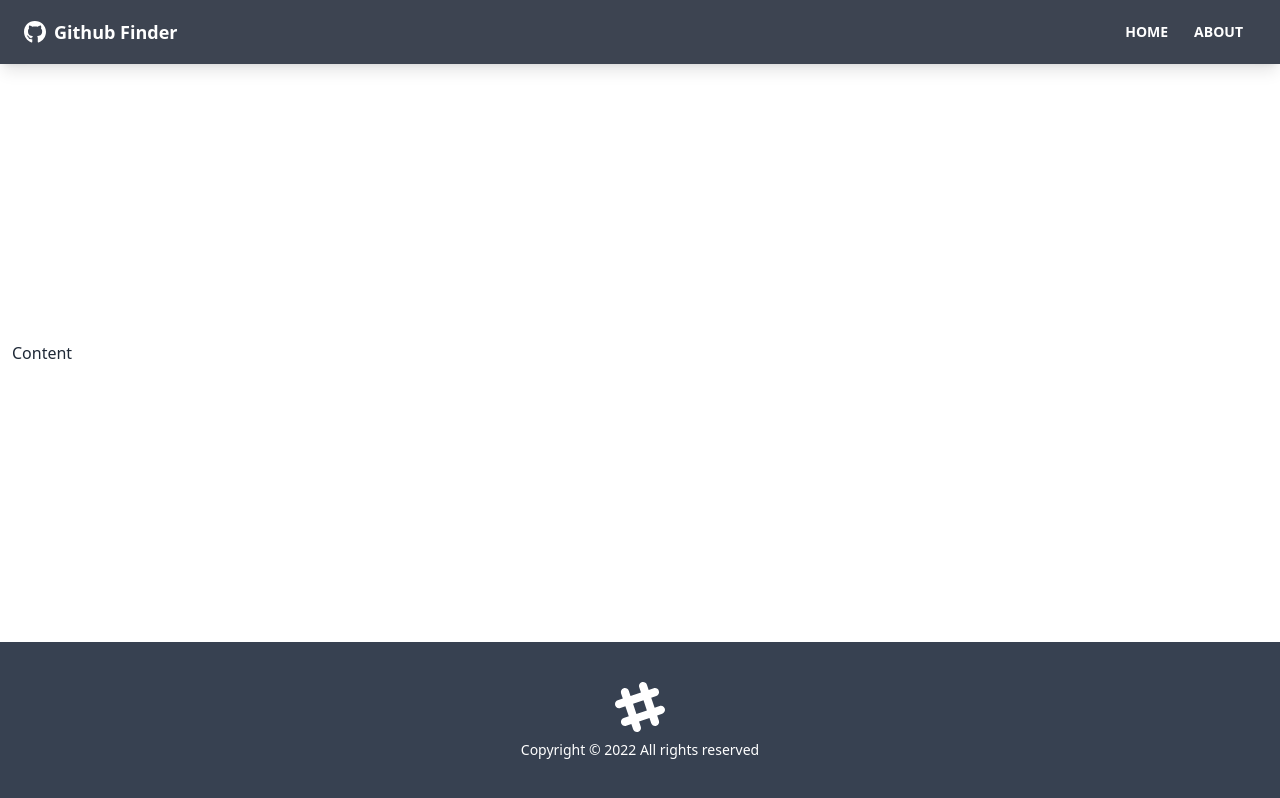
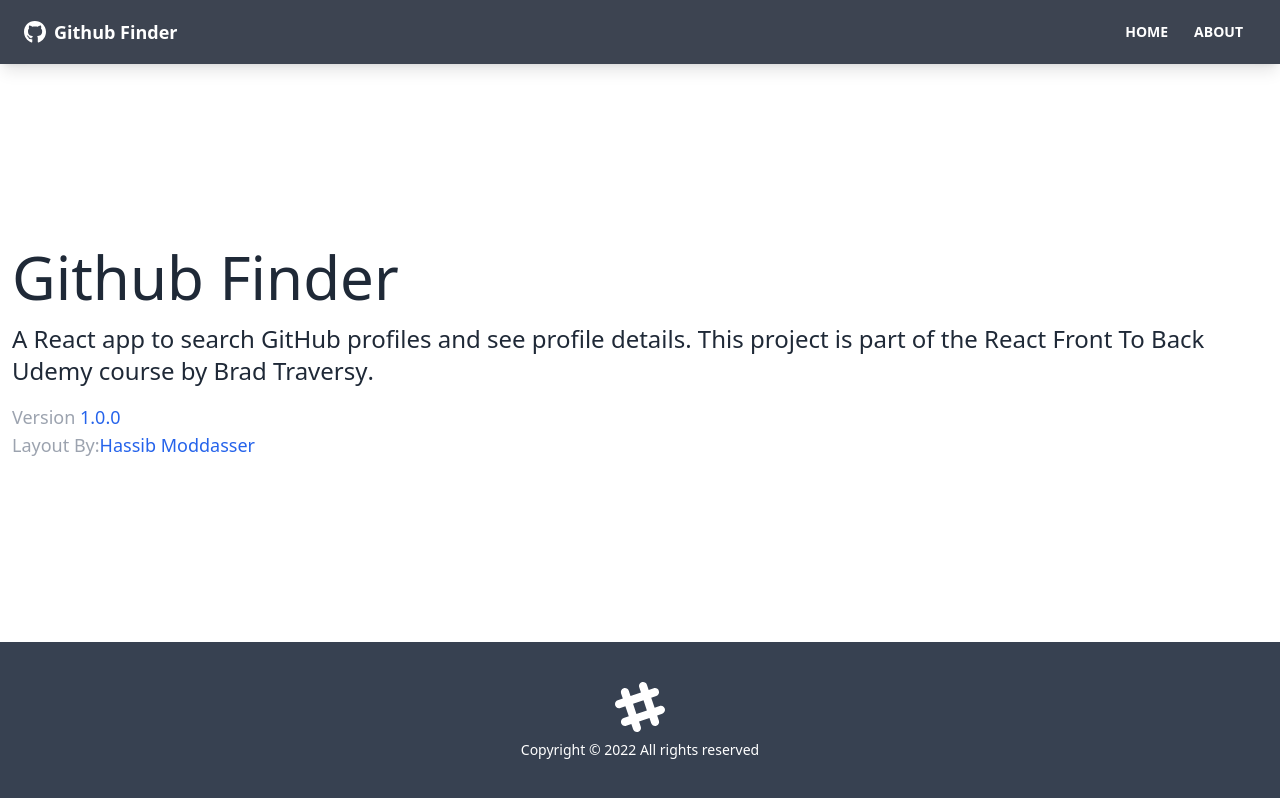
Before and after one commit to mhughes2011/github-finder, a React (Create React App) app: page /about in a window 1280 px wide. Built offline with nearby package versions, Linux system fonts and the light colour scheme.

Commit message:
created and built about and notfound pages and templated home page

```diff
--- a/src/App.js
+++ b/src/App.js
@@ -1,4 +1,7 @@
-import {BrowserRouter as Router, Route} from 'react-router-dom'
+import {BrowserRouter as Router, Routes, Route} from 'react-router-dom'
+import Home from './pages/Home';
+import About from './pages/About';
+import NotFound from './pages/NotFound';
 
 import Navbar from './components/layout/Navbar';
 import Footer from './components/layout/Footer';
@@ -10,7 +13,12 @@
         <Navbar />
 
         <main className='container mx-auto px-3 pb-12'>
-          Content
+          <Routes>
+            <Route path='/' element={<Home />} />
+            <Route path='/about' element={<About />} />
+            <Route path='/notfound' element={<NotFound />} />
+            <Route path='/*' element={<NotFound />} />
+          </Routes>
         </main>
 
         <Footer />
--- /dev/null
+++ b/src/pages/About.jsx
@@ -0,0 +1,33 @@
+import React from 'react'
+
+function About() {
+    return (
+        <>
+            <h1 className='text-6xl mb-4'>Github Finder</h1>
+            <p className='mb-4 text-2xl font-light'>
+                A React app to search GitHub profiles and see profile details. This
+                project is part of the
+                    <a href='https://www.udemy.com/course/modern-react-front-to-back/'>
+                    {' '}
+                    React Front To Back
+                    </a>{' '}
+                Udemy course by
+                <strong>
+                    <a href='https://traversymedia.com'> Brad Traversy</a>
+                </strong>
+                .
+            </p>
+            <p className='text-lg text-gray-400'>
+                Version <span className='text-blue-600'>1.0.0</span>
+            </p>
+            <p className='text-lg text-gray-400'>
+                Layout By:
+                <a className='text-blue-600' href='https://twitter.com/hassibmoddasser'>
+                    Hassib Moddasser
+                </a>
+            </p>
+        </>
+    )
+}
+
+export default About
--- /dev/null
+++ b/src/pages/Home.jsx
@@ -0,0 +1,11 @@
+import React from 'react'
+
+function Home() {
+    return (
+        <div>
+            <h1 className="text-6xl">Welcome</h1>
+        </div>
+    )
+}
+
+export default Home
--- /dev/null
+++ b/src/pages/NotFound.jsx
@@ -0,0 +1,25 @@
+import React from 'react'
+
+import {FaHome} from 'react-icons/fa'
+import {Link} from 'react-router-dom'
+
+function NotFound() {
+    return (
+        <div className='hero'>
+            <div className="text-center hero-content">
+                <div className="max-w-lg">
+                    <h1 className="text-8xl font-bold mb-8">
+                        Oops...
+                    </h1>
+                    <p className="text-5xl mb-8">404 - Page Not Found</p>
+                    <Link to='/' className='btn btn-primary btn-lg'>
+                        <FaHome className='mr-2' />
+                        Back to Home
+                    </Link>
+                </div>
+            </div>
+        </div>
+    )
+}
+
+export default NotFound
```
